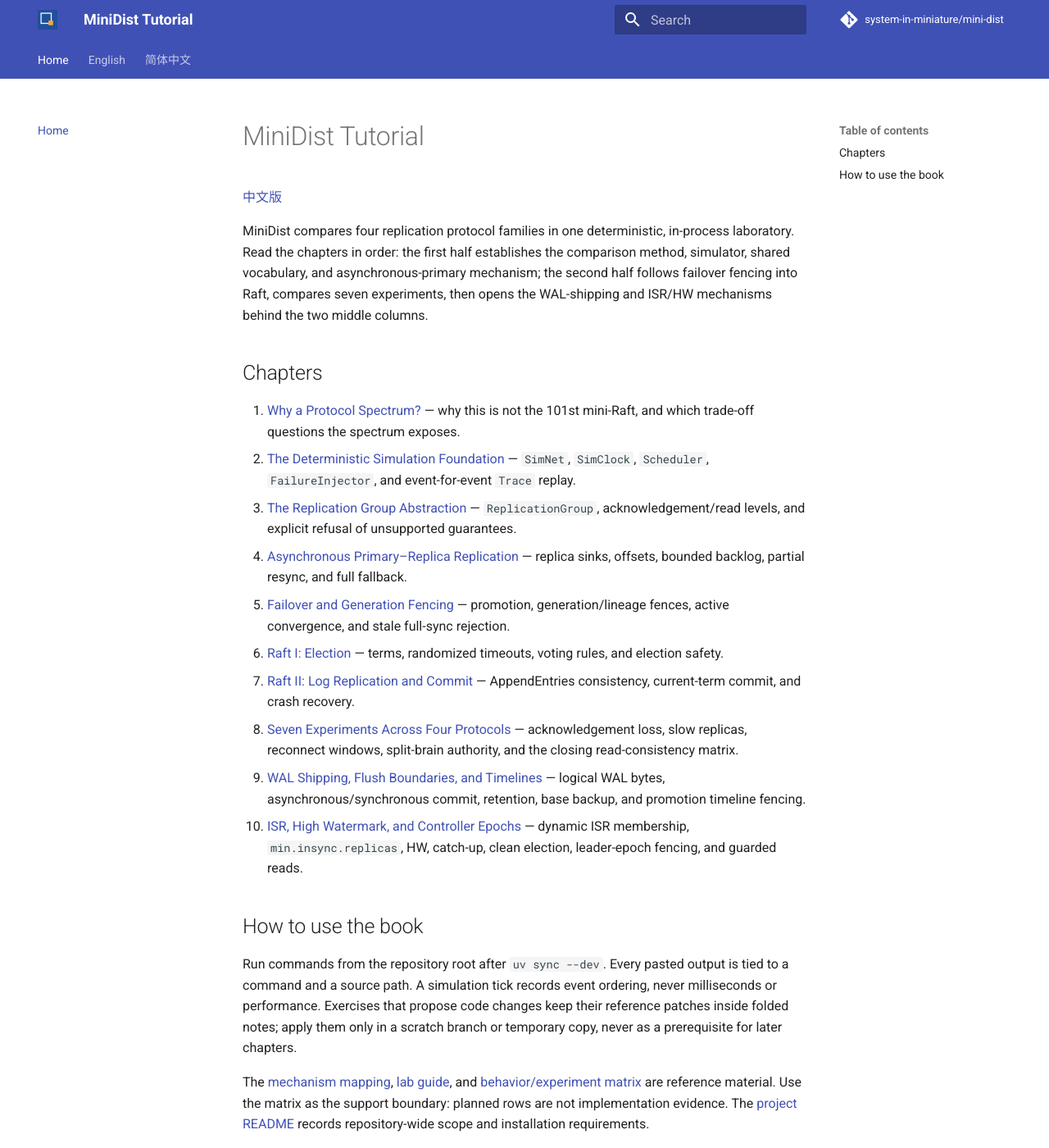
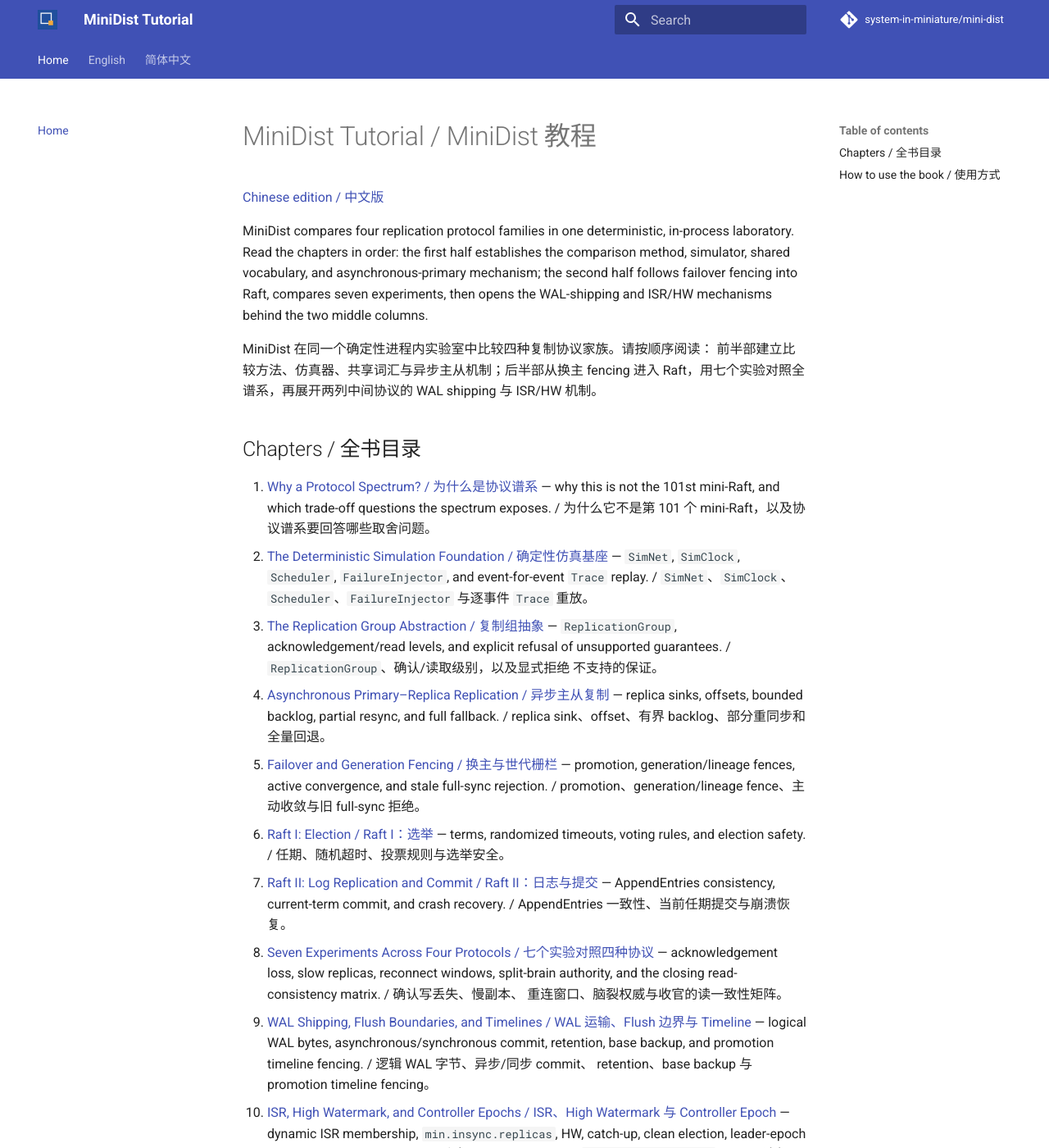
Before and after one commit to system-in-miniature/mini-dist, an MkDocs documentation site: the page built from docs/index.md, in a window 1280 px wide and 1400 px high. Shown: the whole window at 82% size. Built offline with MkDocs 1.6.1 and Material for MkDocs 9.7.7, drawn with Linux system fonts in a browser that asks for light colours; comment, search, counter and statistics services are not loaded; some of the changed text lies outside the part shown.

Commit message:
docs: make homepage fully bilingual

```diff
--- a/docs/index.md
+++ b/docs/index.md
@@ -1,6 +1,6 @@
-# MiniDist Tutorial
+# MiniDist Tutorial / MiniDist 教程
 
-[中文版](zh/index.md)
+[Chinese edition / 中文版](zh/index.md)
 
 MiniDist compares four replication protocol families in one deterministic,
 in-process laboratory. Read the chapters in order: the first half establishes
@@ -9,36 +9,51 @@ mechanism; the second half follows failover fencing into Raft, compares seven
 experiments, then opens the WAL-shipping and ISR/HW mechanisms behind the two
 middle columns.
 
-## Chapters
+MiniDist 在同一个确定性进程内实验室中比较四种复制协议家族。请按顺序阅读：
+前半部建立比较方法、仿真器、共享词汇与异步主从机制；后半部从换主 fencing
+进入 Raft，用七个实验对照全谱系，再展开两列中间协议的 WAL shipping 与
+ISR/HW 机制。
 
-1. [Why a Protocol Spectrum?](tutorial/01-why-a-spectrum.md) — why this is not
-   the 101st mini-Raft, and which trade-off questions the spectrum exposes.
-2. [The Deterministic Simulation Foundation](tutorial/02-deterministic-simulation.md)
+## Chapters / 全书目录
+
+1. [Why a Protocol Spectrum? / 为什么是协议谱系](tutorial/01-why-a-spectrum.md) — why this is not
+   the 101st mini-Raft, and which trade-off questions the spectrum exposes. /
+   为什么它不是第 101 个 mini-Raft，以及协议谱系要回答哪些取舍问题。
+2. [The Deterministic Simulation Foundation / 确定性仿真基座](tutorial/02-deterministic-simulation.md)
    — `SimNet`, `SimClock`, `Scheduler`, `FailureInjector`, and event-for-event
-   `Trace` replay.
-3. [The Replication Group Abstraction](tutorial/03-replication-group.md) —
+   `Trace` replay. / `SimNet`、`SimClock`、`Scheduler`、`FailureInjector`
+   与逐事件 `Trace` 重放。
+3. [The Replication Group Abstraction / 复制组抽象](tutorial/03-replication-group.md) —
    `ReplicationGroup`, acknowledgement/read levels, and explicit refusal of
-   unsupported guarantees.
-4. [Asynchronous Primary–Replica Replication](tutorial/04-async-primary.md) —
-   replica sinks, offsets, bounded backlog, partial resync, and full fallback.
-5. [Failover and Generation Fencing](tutorial/05-failover-fencing.md) —
+   unsupported guarantees. / `ReplicationGroup`、确认/读取级别，以及显式拒绝
+   不支持的保证。
+4. [Asynchronous Primary–Replica Replication / 异步主从复制](tutorial/04-async-primary.md) —
+   replica sinks, offsets, bounded backlog, partial resync, and full fallback. /
+   replica sink、offset、有界 backlog、部分重同步和全量回退。
+5. [Failover and Generation Fencing / 换主与世代栅栏](tutorial/05-failover-fencing.md) —
    promotion, generation/lineage fences, active convergence, and stale
-   full-sync rejection.
-6. [Raft I: Election](tutorial/06-raft-election.md) — terms, randomized
-   timeouts, voting rules, and election safety.
-7. [Raft II: Log Replication and Commit](tutorial/07-raft-replication.md) —
-   AppendEntries consistency, current-term commit, and crash recovery.
-8. [Seven Experiments Across Four Protocols](tutorial/08-experiments.md) —
+   full-sync rejection. / promotion、generation/lineage fence、主动收敛与旧
+   full-sync 拒绝。
+6. [Raft I: Election / Raft I：选举](tutorial/06-raft-election.md) — terms, randomized
+   timeouts, voting rules, and election safety. / 任期、随机超时、投票规则与选举安全。
+7. [Raft II: Log Replication and Commit / Raft II：日志与提交](tutorial/07-raft-replication.md) —
+   AppendEntries consistency, current-term commit, and crash recovery. /
+   AppendEntries 一致性、当前任期提交与崩溃恢复。
+8. [Seven Experiments Across Four Protocols / 七个实验对照四种协议](tutorial/08-experiments.md) —
    acknowledgement loss, slow replicas, reconnect windows, split-brain
-   authority, and the closing read-consistency matrix.
-9. [WAL Shipping, Flush Boundaries, and Timelines](tutorial/09-wal-shipping.md)
+   authority, and the closing read-consistency matrix. / 确认写丢失、慢副本、
+   重连窗口、脑裂权威与收官的读一致性矩阵。
+9. [WAL Shipping, Flush Boundaries, and Timelines / WAL 运输、Flush 边界与 Timeline](tutorial/09-wal-shipping.md)
    — logical WAL bytes, asynchronous/synchronous commit, retention, base
-   backup, and promotion timeline fencing.
-10. [ISR, High Watermark, and Controller Epochs](tutorial/10-isr.md) — dynamic
+   backup, and promotion timeline fencing. / 逻辑 WAL 字节、异步/同步 commit、
+   retention、base backup 与 promotion timeline fencing。
+10. [ISR, High Watermark, and Controller Epochs / ISR、High Watermark 与 Controller Epoch](tutorial/10-isr.md) — dynamic
     ISR membership, `min.insync.replicas`, HW, catch-up, clean election,
-    leader-epoch fencing, and guarded reads.
+    leader-epoch fencing, and guarded reads. / 动态 ISR membership、
+    `min.insync.replicas`、HW、追赶、clean election、leader-epoch fencing
+    与 guarded read。
 
-## How to use the book
+## How to use the book / 使用方式
 
 Run commands from the repository root after `uv sync --dev`. Every pasted
 output is tied to a command and a source path. A simulation tick records event
@@ -46,8 +61,18 @@ ordering, never milliseconds or performance. Exercises that propose code
 changes keep their reference patches inside folded notes; apply them only in a
 scratch branch or temporary copy, never as a prerequisite for later chapters.
 
+执行 `uv sync --dev` 后，从仓库根目录运行命令。每段实测输出都绑定具体命令与
+源码路径。simulation tick 只记录事件顺序，绝不表示毫秒或性能。练习若要求改
+代码，参考 patch 只放在折叠 note 内；请在临时副本或练习分支操作，后续章节
+不依赖这些修改。
+
 The [mechanism mapping](mapping.md), [lab guide](labs-guide.md), and
 [behavior/experiment matrix](experiments.md) are reference material. Use the
 matrix as the support boundary: planned rows are not implementation evidence.
 The [project README](https://github.com/system-in-miniature/mini-dist#readme)
 records repository-wide scope and installation requirements.
+
+[机制映射](mapping.md)、[实验指南](labs-guide.md)与
+[行为/实验矩阵](experiments.md)是参考资料。请把矩阵视为支持边界：规划中的行
+不是实现证据。[项目中文 README](https://github.com/system-in-miniature/mini-dist/blob/main/README.zh-CN.md)
+记录全仓范围与安装要求。
```
Also changed, not shown: 1 other file.
